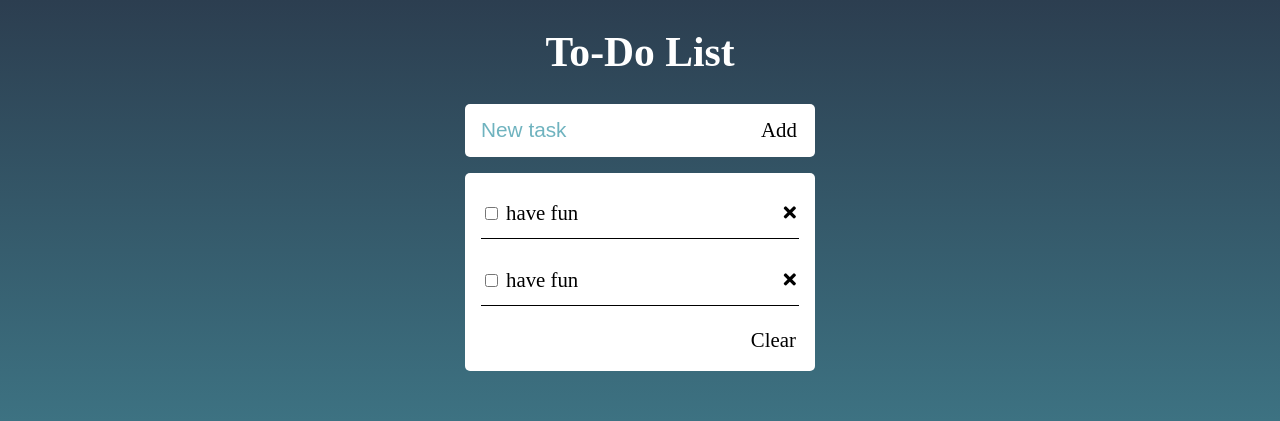
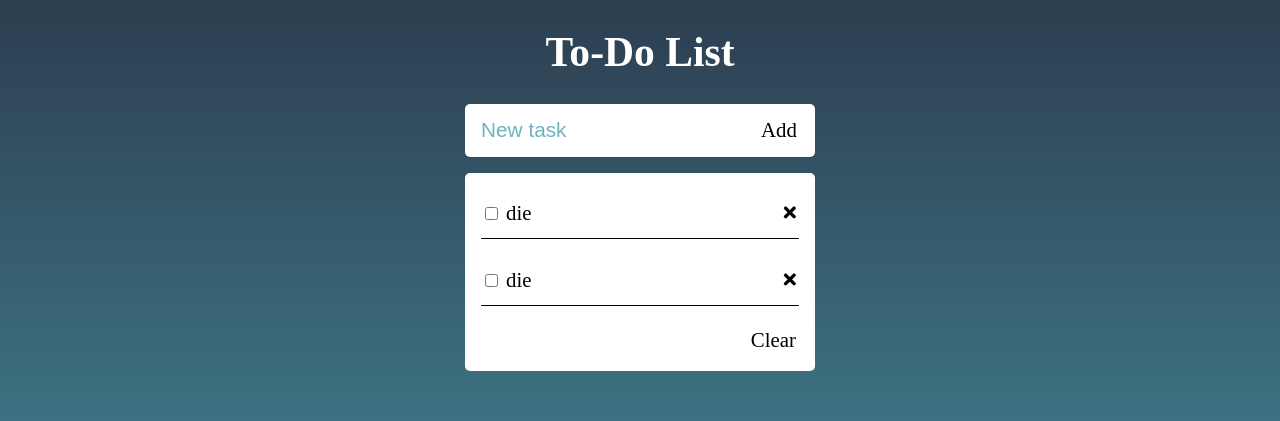
Before and after one commit to dom2849/reactToDoList, a React (Create React App) app: page / in a window 1280 px wide. Shown: the top 421 px of the page. Built offline with nearby package versions, Linux system fonts and the light colour scheme.

Commit message:
Add ability to add to-do items

```diff
--- a/src/ToDoCard/ToDo.css
+++ b/src/ToDoCard/ToDoCard.css
@@ -42,6 +42,7 @@
     margin-bottom: 1rem;
 }
 
+
 .todo__delete{
     font-size: 1.1rem;
 }
--- a/src/ToDoCard/ToDoCard.js
+++ b/src/ToDoCard/ToDoCard.js
@@ -1,15 +1,13 @@
 import React from 'react'
-import ToDoInput from './ToDoInput'
 import ToDoList from './ToDoList'
 import '../index.css'
-import './ToDo.css'
+import './ToDoCard.css'
 
 export default function ToDoCard(props) {
     return (
         <div className="todo">
             <div className="container">
                 <h1 className="todo__title">{props.title}</h1>
-                <ToDoInput />
                 <ToDoList />
             </div>
         </div>
--- a/src/ToDoCard/ToDoInput.js
+++ b/src/ToDoCard/ToDoInput.js
@@ -1,12 +1,12 @@
 import React from 'react'
 import '../index.css'
-import './ToDo.css'
+import './ToDoCard.css'
 
-export default function ToDoInput() {
+export default function ToDoInput(props) {
     return (
-        <div class="todo__input-wrapper">
-            <input type="text" class="todo__input input" placeholder="New task"></input>
-            <span class="todo__add button">Add</span>
+        <div className="todo__input-wrapper">
+            <input type="text" className="todo__input input" placeholder="New task" onChange={props.inputChanged} value = {props.value}></input>
+            <span onClick = {props.addItem} className="todo__add button">Add</span>
         </div>
     );
 }
--- a/src/ToDoCard/ToDoItem.js
+++ b/src/ToDoCard/ToDoItem.js
@@ -1,13 +1,13 @@
 import React from 'react'
 import '../index.css'
-import './ToDo.css'
+import './ToDoCard.css'
 
-export default function ToDoItem() {
+export default function ToDoItem(props) {
     return (
         <li className = "todo__item">
             <div className="todo__item-group">
                 <input type="checkbox" className="todo__checkbox input" />
-                <span className="todo__description">have fun</span>
+                <span className="todo__description">{props.value}</span>
             </div>
             <i className="fas fa-times todo__delete button"></i>
         </li>
--- a/src/ToDoCard/ToDoList.js
+++ b/src/ToDoCard/ToDoList.js
@@ -1,17 +1,59 @@
 import React, { Component } from 'react'
 import ToDoItem from './ToDoItem'
+import ToDoInput from './ToDoInput'
 import '../index.css'
-import './ToDo.css'
+import './ToDoCard.css'
 
 export default class ToDoList extends Component {
+    state = {
+        currentToDo: "",
+        toDoItems: [
+            {id: 1, value: "die"},
+            {id: 2, value: "die"},
+        ]
+    }
+    id = 5;
+
+    handleInputChange(event) {
+        let currentToDo = event.target.value;
+        this.setState({ currentToDo: currentToDo })
+    }
+
+    handleItemAdd() {
+        this.id++;
+        let newItem = {id: this.id, value: this.state.currentToDo}
+        let toDoItems = [...this.state.toDoItems, newItem];
+        this.setState({currentToDo: "", toDoItems: toDoItems});
+    }
+
+    getToDoItems(){
+        let toDoItems = this.state.toDoItems.map(currentItem =>{
+            return <ToDoItem key = {currentItem.id} value = {currentItem.value}/>
+        });
+        return toDoItems;
+    }
+
     render() {
+        let todoWrapperClasses = ["todo__wrapper"];
+        let toDoItems = null;
+
+        if (this.state.toDoItems.length <= 0){
+            todoWrapperClasses.push("display-none");
+        }
+
+        else{
+            toDoItems = this.getToDoItems();
+        }
+
         return (
-            <div className="todo__wrapper">
-                <ul className="list">
-                    <ToDoItem />
-                    <ToDoItem />
-                </ul>
-                <p class="todo__clear-all"> <span class="button">Clear</span></p>
+            <div>
+                <ToDoInput value={this.state.currentToDo} inputChanged={this.handleInputChange.bind(this)} addItem = {this.handleItemAdd.bind(this)} />
+                <div className={todoWrapperClasses.join(' ')}>
+                    <ul className="list">
+                        {toDoItems}
+                    </ul>
+                    <p className="todo__clear-all"> <span className="button">Clear</span></p>
+                </div>
             </div>
         );
     }
--- a/src/index.css
+++ b/src/index.css
@@ -6,6 +6,10 @@ body {
 .container{
     max-width: 350px;
     margin: auto;
+}
+
+.display-none{
+    display: none;
 }
 
 .input{
```
